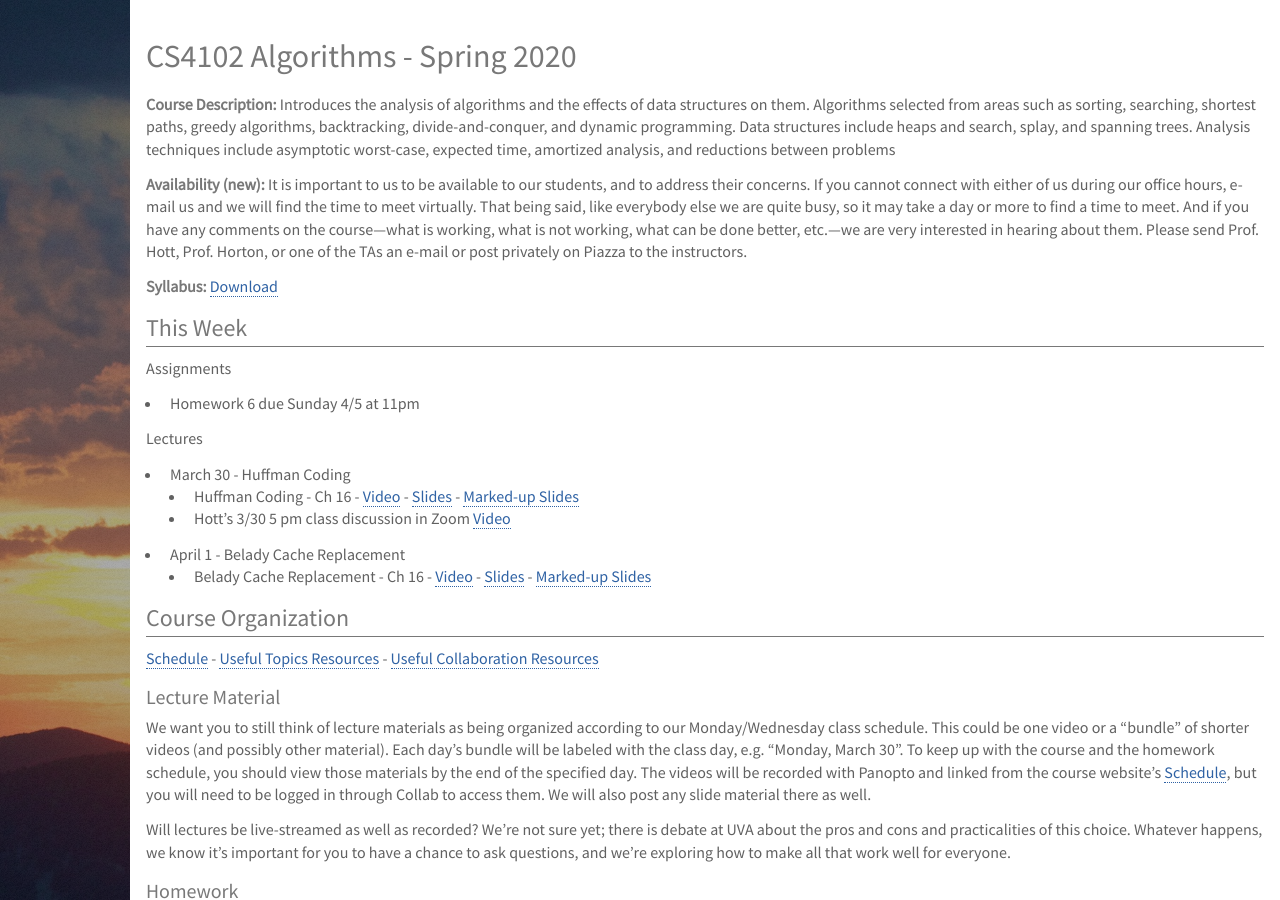
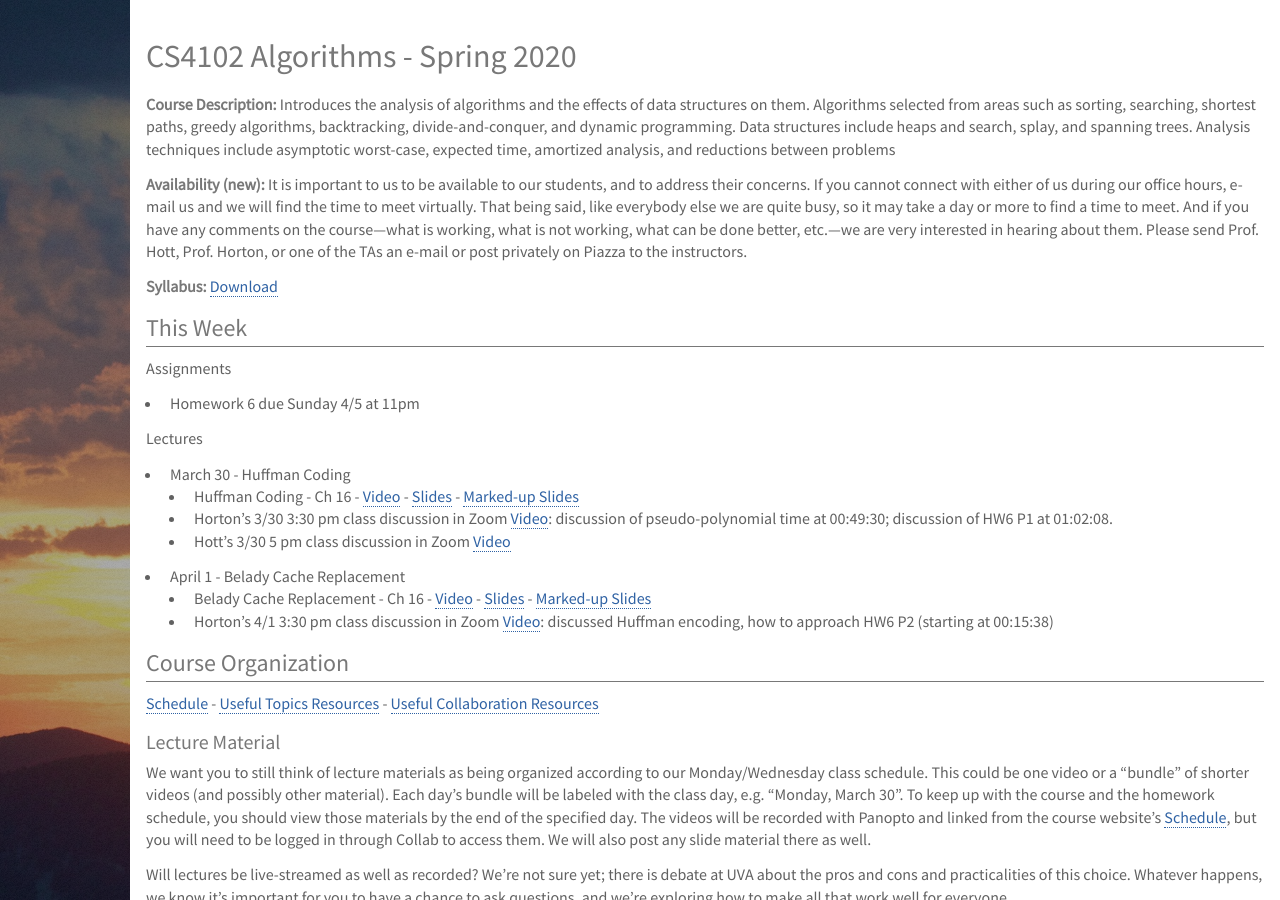
Before and after one commit to deternitydx/uvacs4102, a Jekyll site: the page built from index.md, in a window 1280 px wide and 900 px high. Built offline with Jekyll 4.4.1, drawn with Linux system fonts in a browser that asks for light colours; nearby versions of some CDN libraries; library files that are not in the unit come from our copies.

Commit message:
updated schedule with links to Horton Q&A

```diff
--- a/index.md
+++ b/index.md
@@ -26,9 +26,11 @@ Lectures
 
 - March 30 - Huffman Coding
     - Huffman Coding - Ch 16 - [Video](https://uva.hosted.panopto.com/Panopto/Pages/Viewer.aspx?id=3b1c8d50-2efe-45bd-abd0-ab8e0047b241) - [Slides](lectures/l17_greedyHuffman.pdf) - [Marked-up Slides](lectures/l17_greedyHuffman_written.pdf)
+    - Horton's 3/30 3:30 pm class discussion in Zoom [Video](https://virginia.zoom.us/rec/share/7-JtJJLM2FlORrPpw2Hgd4F4Jr_-eaa8hyAX8_YNxRwUS-7baRH9vUADrFDBTeLd): discussion of pseudo-polynomial time at 00:49:30; discussion of HW6 P1 at 01:02:08.
     - Hott's 3/30 5 pm class discussion in Zoom [Video](https://virginia.zoom.us/rec/share/75JvI-7trntOfKvqwWHVdYozHJ7meaa8gykZrPpfzkyVStTVWt8tX7wVHGzgPx24)
 - April 1 - Belady Cache Replacement
     - Belady Cache Replacement - Ch 16 - [Video](https://uva.hosted.panopto.com/Panopto/Pages/Viewer.aspx?id=efcd7af9-f766-4bbd-b02c-ab8f016692f0) - [Slides](lectures/l18_greedyCache.pdf) - [Marked-up Slides](lectures/l18_greedyCache_written.pdf)
+    - Horton's 4/1 3:30 pm class discussion in Zoom [Video](https://virginia.zoom.us/rec/share/9cdwL5DR1iRIQ9bvw2KOBYA_J7vFX6a8gyEZqPMMzUwwN_GV9lxxwpWsnaQMBBJ-): discussed Huffman encoding, how to approach HW6 P2 (starting at 00:15:38)
 
 
 ## Course Organization
```
Also changed, not shown: schedule.md (+3 -1 lines).
